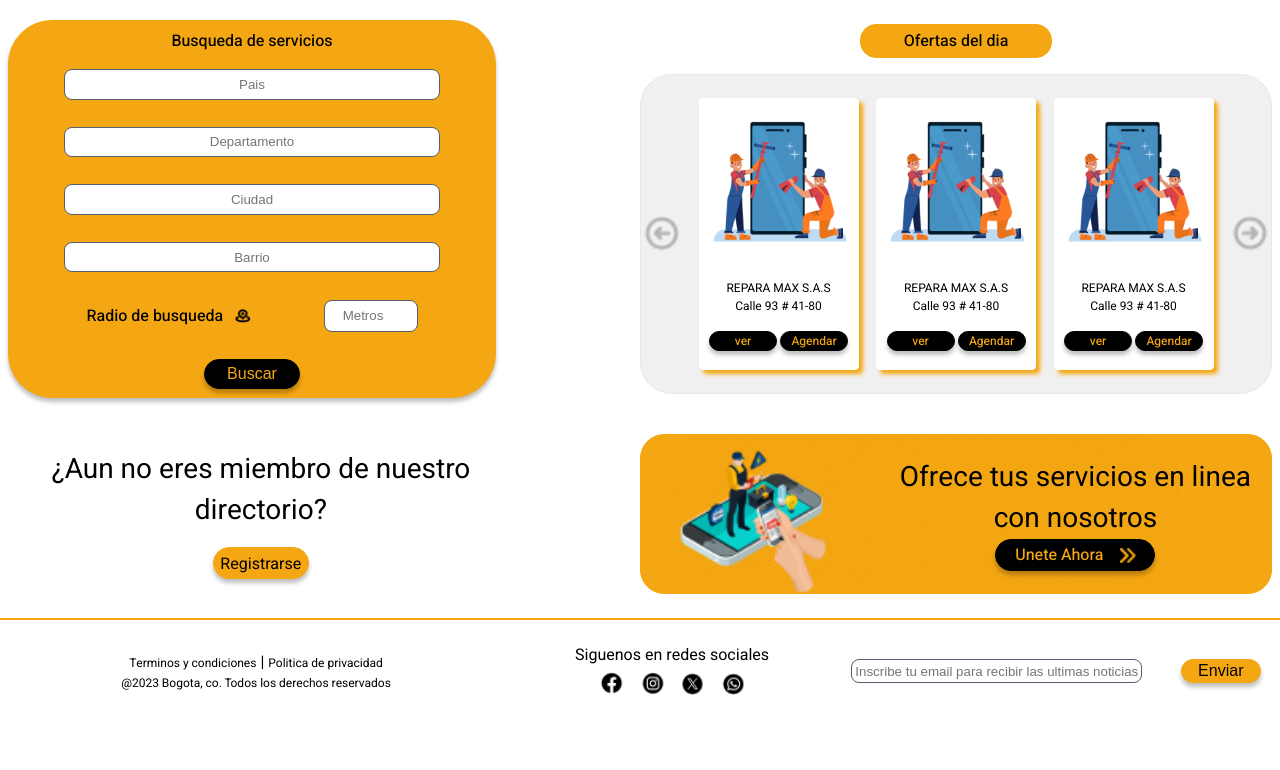
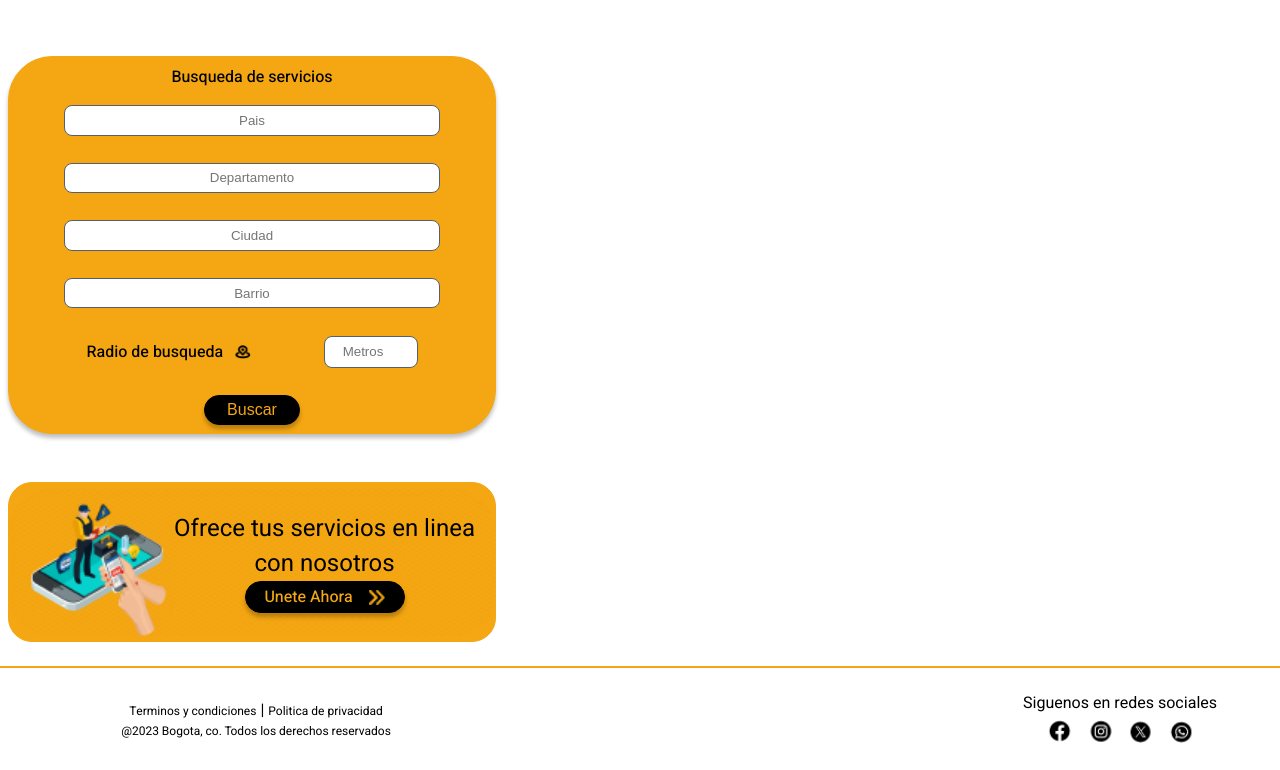
Before and after one commit to JoanMgro/mobil_a_tingo, a PHP site: page /index.html in a window 1280 px wide. Shown: the part 84-854 px from the top of the page. Before the commit the page ends 779 px from the top, so only its background shows below. Run offline with PHP 8.4, Linux system fonts and the light colour scheme.

Commit message:
Producto minimo viable

```diff
--- a/index.html
+++ b/index.html
@@ -41,23 +41,17 @@
 
   <main class="page__main main">
 
-    <section class="main__registrarse registrarse">
-      <p class="text text_registrarse registrarse__text">¿Aun no eres miembro de nuestro directorio?</p>
-      <a href="./html/registrarse.html" class="btn btn_registrarse">Registrarse</a>
-    </section>
-    <section class="main__buscar-servicio buscar-servicio">
-      <p class="text text_buscar buscar-servicio__text">Busqueda de servicios</p>
-      <form id="buscar-servicio" action="" method="" class="buscar-servicio__form-buscar form-buscar">
+    <section class="main__form-container form-container">
+      <p class="form-container__text text text_title_buscar">Busqueda de servicios</p>
+      <form id="buscar-servicio" action="" method="" class="form-container__form form form_type_buscar">
 
-        <input id="pais" class="form-buscar__input input input_buscar" type="text" name="pais" placeholder="Pais" autocomplete="off">
+        <input id="pais" class="form__input input input_type_buscar" type="text" name="pais" placeholder="Pais" autocomplete="off">
+        <input id="departamento" class="form__input input input_type_buscar" type="text" name="departamento" placeholder="Departamento" autocomplete="off">
+        <input id="ciudad" class="form__input input input_type_buscar" type="text" name="ciudad" placeholder="Ciudad" autocomplete="off">
+        <input id="barrio" class="form__input input input_type_buscar" type="text" name="barrio" placeholder="Barrio" autocomplete="off">
 
-
-
-        <input id="departamento" class="form-buscar__input input input_buscar" type="text" name="departamento" placeholder="Departamento" autocomplete="off">
-        <input id="ciudad" class="form-buscar__input input input_buscar" type="text" name="ciudad" placeholder="Ciudad" autocomplete="off">
-        <input id="barrio" class="form-buscar__input input input_buscar" type="text" name="barrio" placeholder="Barrio" autocomplete="off">
-        <div class="form-buscar__radio-cont radio-cont">
-          <label for="radio" class="radio-cont__label text text_radio label-rad">
+        <div class="form__radio-container radio-container">
+          <label for="radio" class="radio-container__label text text_radio label-rad">
             <span class="">
               Radio de busqueda
             </span>
@@ -67,78 +61,25 @@
         </div>
         <input id="my-coords" type="hidden" name="my_coords">
         <input id="controller" type="hidden" name="search-controller" value="searchController">
-        <input id="find-me" class="radio-cont__btn btn btn_buscar" type="submit" value="Buscar">
+        <input id="find-me" class="radio-container__btn btn btn_buscar" type="submit" value="Buscar">
 
       </form>
     </section>
 
     <section class="main__search-results search-results">
-      <!-- contenido creado dianmicamente con resultados de la busqueda -->
+      <!-- contenido creado dinamicamente con resultados de la busqueda -->
 
     </section>
 
-    <section class="main__ofertas ofertas-cont">
-      <p class="ofertas-cont__titulo text text_ofertas_titulo">Ofertas del dia</p>
-      <div class="ofertas-cont__carrusel carrusel">
-        <button class="carrusel__arrow-btn carrusel__arrow-btn_left arrow-btn arrow-btn_left"></button>
-        <!-- <div class="carrusel__display display"> -->
-          <!-- Aca entran las cartas de las promociones -->
-          <div class="carrusel__card card">
-            <img class="card__image" src="./src/images/banners/Banner-01.png" alt="">
-            <div class="card__info-cont info-cont">
-              <p class="info-cont__name text text_card">REPARA MAX S.A.S</p>
-              <p class="info-cont__address text text_card">Calle 93 # 41-80</p>
-              <div class="info-cont__buttons buttons-cont">
-                <a class="buttons-cont__ver btn btn_card">ver</a>
-                <a class="buttons-cont__agendar btn btn_card">Agendar</a>
-              </div>
-            </div>
-
-          </div>
-
-          <div class="carrusel__card card carrusel__card_show_two">
-            <img class="card__image" src="./src/images/banners/Banner-01.png" alt="">
-            <div class="card__info-cont info-cont">
-              <p class="info-cont__name text text_card">REPARA MAX S.A.S</p>
-              <p class="info-cont__address text text_card">Calle 93 # 41-80</p>
-              <div class="info-cont__buttons buttons-cont">
-                <a class="buttons-cont__ver btn btn_card">ver</a>
-                <a class="buttons-cont__agendar btn btn_card">Agendar</a>
-              </div>
-            </div>
-
-          </div>
-
-          <div class="carrusel__card card carrusel__card_show_three">
-            <img class="card__image" src="./src/images/banners/Banner-01.png" alt="">
-            <div class="card__info-cont info-cont">
-              <p class="info-cont__name text text_card">REPARA MAX S.A.S</p>
-              <p class="info-cont__address text text_card">Calle 93 # 41-80</p>
-              <div class="info-cont__buttons buttons-cont">
-                <a class="buttons-cont__ver btn btn_card">ver</a>
-                <a class="buttons-cont__agendar btn btn_card">Agendar</a>
-              </div>
-            </div>
-
-          </div>
-          <!-- Aca llegan las cartas de las promociones -->
-        <!-- </div> -->
-        <button class="carrusel__arrow-btn carrusel__arrow-btn_right arrow-btn arrow-btn_right"></button>
-      </div>
-    </section>
     <section class="main__unete unete">
       <div class="unete__info info-cont info-cont_unete">
         <p class="text text_unete">Ofrece tus servicios en linea<br>con nosotros</p>
         <a href="" class="btn btn_unete">Unete Ahora
-          <span class="btn__ico">
-            <!-- <img class="unete__icon-img" src="./src/images/icons/unete-icon.png" alt=""> -->
-          </span>
+          <span class="btn__ico"></span>
         </a>
+      </div>
+    </section>
 
-
-      </div>
-
-    </section>
   </main>
 
   <footer class="page__footer footer">
@@ -157,11 +98,6 @@
         <a class="grupo-iconos__red link link_red_wsup" href="#"></a>
       </div>
     </div>
-    <div class="footer__newsletter newsletter">
-      <input class="newsletter__email input input_newsletter" type="text" placeholder="Inscribe tu email para recibir las ultimas noticias">
-      <button class="newsletter__send btn btn_send">Enviar</button>
-    </div>
-
   </footer>
 
 
--- a/sass/02-tools/_mixins.scss
+++ b/sass/02-tools/_mixins.scss
@@ -11,6 +11,11 @@
 @mixin pos-col($start, $span: 1){
   grid-column: $start / span $span;
 }
+
+@mixin pos-row($start, $span: 1){
+  grid-row: $start / span $span;
+}
+
 
 @mixin absolute($top: auto, $right:auto, $bottom: auto, $left: auto){
    position: absolute;
--- a/sass/04-bem/_bem.scss
+++ b/sass/04-bem/_bem.scss
@@ -10,8 +10,8 @@
 @import './blocks/registrarse';
 @import './blocks/btn';
 @import './blocks/text';
-@import './blocks/buscar-servicio';
-@import './blocks/form-buscar';
+@import './blocks/form-container';
+@import './blocks/form';
 @import './blocks/input-container';
 @import './blocks/input-list';
 
--- a/sass/04-bem/blocks/_buscar-servicio.scss
+++ /dev/null
@@ -1,34 +0,0 @@
-.buscar-servicio{
-    min-width: 20rem;
-    min-height: 15.5rem;
-    @include disp-flex(column);
-    @include flex-locate($align: center);
-    @include round($color: $bg-search-box, $radio: 2.75rem);
-    @include shadow;
-    background-color: $bg-search-box;
-    row-gap: 1rem;
-    padding: 0.5rem;
-
-}
-
-
-@mixin buscar-servicio-576{
-    .buscar-servicio{
-        width: 40%;
-    }
-
-}
-
-@mixin buscar-servicio-768{
-    .buscar-servicio{
-        width: 50%;
-    }
-
-}
-
-@mixin buscar-servicio-992{
-    .buscar-servicio{
-        max-width: 30.5rem;
-    }
-
-}
--- a/sass/04-bem/blocks/_form-buscar.scss
+++ /dev/null
@@ -1,32 +0,0 @@
-.form-buscar{
-    @include disp-flex(column);
-    min-width: 16rem;
-
-    width: 80%; // Equivale a width: 16rem;
-    @include flex-locate($align: center);
-    row-gap: 0.75rem;
-
-}
-
-.form-buscar__input-container{
-    position: relative;
-}
-
-@mixin form-buscar-375{
-
-}
-
-@mixin form-buscar-425{
-
-}
-
-@mixin form-buscar-992{
-    .form-buscar{
-
-        height: 20rem; // Equivale a width: 16rem;
-        row-gap: 1.7rem;
-
-
-    }
-
-}
--- /dev/null
+++ b/sass/04-bem/blocks/_form-container.scss
@@ -0,0 +1,59 @@
+.form-container{
+    min-width: 20rem;
+    min-height: 15.5rem;
+    @include disp-flex(column);
+    @include flex-locate($align: center);
+    @include round($color: $bg-search-box, $radio: 2.75rem);
+    @include shadow;
+    background-color: $bg-search-box;
+    row-gap: 1rem;
+    padding: 0.5rem;
+
+}
+
+@mixin form-container-425{
+    .form-container{
+        width: 100%;
+        max-width: 27rem;
+        margin-left: auto;
+        margin-right: auto;
+    }
+
+}
+
+
+@mixin form-container-576{
+    .form-container{
+        width: 100%;
+        max-width: 30.5rem;
+        margin-left: auto;
+        margin-right: auto;
+    }
+
+}
+
+@mixin form-container-768{
+    .form-container{
+        width: 100%;
+        max-width: 30.5rem;
+        margin-left: auto;
+        margin-right: auto;
+
+    }
+
+}
+
+@mixin form-container-992{
+    .form-container{
+        max-width: 30.5rem;
+    }
+
+}
+
+@mixin form-container-1200{
+    .form-container{
+        max-width: 30.5rem;
+        margin: 0;
+    }
+
+}
--- /dev/null
+++ b/sass/04-bem/blocks/_form.scss
@@ -0,0 +1,55 @@
+.form{
+    @include disp-flex(column);
+    min-width: 16rem;
+
+    width: 80%; // Equivale a width: 16rem;
+    @include flex-locate($align: center);
+    row-gap: 0.75rem;
+
+}
+
+.form__input-container{
+    position: relative;
+}
+
+@mixin form-375{
+
+}
+
+@mixin form-425{
+
+}
+
+@mixin form-576{
+    .form{
+
+        height: 20rem; // Equivale a width: 16rem;
+        row-gap: 1.7rem;
+
+
+    }
+
+}
+
+@mixin form-768{
+    .form{
+
+        height: 20rem; // Equivale a width: 16rem;
+        row-gap: 1.7rem;
+
+
+    }
+
+
+}
+
+@mixin form-992{
+    .form{
+
+        height: 20rem; // Equivale a width: 16rem;
+        row-gap: 1.7rem;
+
+
+    }
+
+}
--- a/sass/04-bem/blocks/_input.scss
+++ b/sass/04-bem/blocks/_input.scss
@@ -5,7 +5,7 @@
     text-align: center;
 }
 
-.input_buscar{
+.input_type_buscar{
     width: 100%;
     height: 2px;
 
@@ -29,7 +29,7 @@
 
 @mixin input-375{
 
-    .input_buscar{
+    .input_type_buscar{
         height: 2rem;
     }
     .input_radio{
--- a/sass/04-bem/blocks/_main.scss
+++ b/sass/04-bem/blocks/_main.scss
@@ -1,80 +1,93 @@
 .main{
-    @include disp-flex(column);
-    row-gap: 1rem;
+    display: grid;
+    @include grid;
+    row-gap: 3rem;
 
+}
+
+.main__form-container{
+    @include pos-col(1, 12);
 }
 
 .main__search-results{
     visibility:visible;
+    @include pos-col(1, 12);
+}
+
+.main__unete{
+    @include pos-col(1, 12);
 }
 
 
 @mixin main-375{
     .main{
-        padding: 0 0.5rem 0 0.5rem;
+        @include grid($size:$screen-xxs);
+        // padding: 0 0.5rem 0 0.5rem;
+    }
+}
+
+@mixin main-425{
+    .main{
+        @include grid($size:$screen-xs);
+
     }
 }
 
 @mixin main-576{
     .main{
-        flex-wrap: wrap;
-        @include disp-flex(row);
-        @include flex-locate(space-around, center);
+        @include grid($size:$screen-s);
 
     }
-    .main__search-results{
-        order: 0;
+
+
+
+}
+
+
+@mixin main-768{
+    .main{
+        @include grid($size:$screen-m);
+
     }
-    .main__registrarse{
 
-        order: 1;
+}
+
+@mixin main-992{
+    .main{
+        @include grid($size:$screen-l);
+
     }
-    .main__search-results{
-        order: 2;
-    }
-    .main__ofertas{
-        order: 3;
-    }
-    .main__unete{
-        order: 4;
-    }
+
 }
 
 @mixin main-1200{
 
     .main{
-        @include flex-locate(space-between, center);
+        @include grid($size:$screen-xl);
         padding: 0.5rem;
 
     }
-
-
-    .main__search-results{
-        order: 0;
-    }
-    .main__ofertas{
-        order: 1;
-
-
+    .main__form-container{
+        @include pos-col(1, 5);
     }
 
     .main__search-results{
-        order: 2;
-    }
-
-    .main__registrarse{
-
-        order: 3;
+        visibility:visible;
+        @include pos-col(6, 7);
+        @include pos-row(1, 2);
     }
 
     .main__unete{
-        order: 4;
+        @include pos-col(1, 5);
     }
+
+
 }
 
 @mixin main-1300{
 
     .main{
+        @include grid($size:$screen-xxl);
        row-gap: 2rem;
 
     }
@@ -83,6 +96,7 @@
 @mixin main-1440{
 
     .main{
+        @include grid($size:$screen-xxxl);
        row-gap: 5rem;
 
     }
--- a/sass/04-bem/blocks/_media-queries.scss
+++ b/sass/04-bem/blocks/_media-queries.scss
@@ -4,7 +4,7 @@
     @include nav-375;
     @include main-375;
     @include btn-375;
-    @include form-buscar-375;
+    @include form-375;
     @include input-375;
     @include carrusel-375;
 
@@ -14,7 +14,10 @@
     @include page-425;
     @include header-425;
     @include nav-425;
-    @include form-buscar-425;
+    @include main-425;
+    @include form-container-425;
+    @include form-425;
+    @include unete-425;
 
 
 }
@@ -27,7 +30,8 @@
     @include log-in-576;
 
     @include main-576;
-    @include buscar-servicio-576;
+    @include form-container-576;
+    @include form-576;
     @include registrarse-576;
     @include text-576;
     @include ofertas-cont-576;
@@ -44,7 +48,10 @@
 @mixin blocks-768{
     @include page-768;
     @include header-768;
-    @include buscar-servicio-768;
+    @include main-768;
+    @include form-container-768;
+    @include form-768;
+    @include unete-768;
     @include ofertas-cont-768;
     @include carrusel-768;
     @include card-768;
@@ -71,8 +78,9 @@
     @include menu-list-992;
     @include log-in-992;
     @include link-992;
-    @include buscar-servicio-992;
-    @include form-buscar-992;
+    @include main-992;
+    @include form-container-992;
+    @include form-992;
     @include text-992;
     @include unete-992;
 
@@ -82,6 +90,7 @@
     @include page-1200;
     @include header-1200;
     @include main-1200;
+    @include form-container-1200;
     @include ofertas-cont-1200;
     @include registrarse-1200;
 
--- a/sass/04-bem/blocks/_page.scss
+++ b/sass/04-bem/blocks/_page.scss
@@ -1,7 +1,7 @@
 .page {
     display:grid;
     @include grid;
-    row-gap: 0.5rem;
+    row-gap: 2rem;
     padding-top: 0.5rem;
     padding-bottom: 12rem;
     width: $screen-small;
@@ -45,11 +45,12 @@
   @mixin page-576{
      .page {
         @include grid($size:$screen-s);
+        row-gap: 3rem;
         padding-bottom: 7.5rem;
 
-        &__main{
-            @include disp-flex;
-        }
+        // &__main{
+
+        // }
 
     }
 
--- a/sass/04-bem/blocks/_radio-cont.scss
+++ b/sass/04-bem/blocks/_radio-cont.scss
@@ -1,4 +1,4 @@
-.radio-cont{
+.radio-container{
     min-width: 16rem;
     width: 100%;
     @include disp-flex;
--- a/sass/04-bem/blocks/_text.scss
+++ b/sass/04-bem/blocks/_text.scss
@@ -12,7 +12,7 @@
     font-weight: 500;
 
 }
-.text_buscar{
+.text_title_buscar{
     font-weight: 500;
 
 }
@@ -73,7 +73,7 @@
     }
 
     .text_unete{
-        font-size: $mobatingo-font-7;
+        font-size: $mobatingo-font-6;
     }
 
     .text_redes{
--- a/sass/04-bem/blocks/_unete.scss
+++ b/sass/04-bem/blocks/_unete.scss
@@ -8,27 +8,52 @@
     @include flex-locate(flex-end, center);
 }
 
+@mixin unete-425{
+    .unete{
+        padding-right: 3rem;
+        width: 100%;
+        max-width: 27rem;
+        margin-left: auto;
+        margin-right: auto;
+    }
+}
+
 
 @mixin unete-576{
     .unete{
         padding-right: 3rem;
         width: 100%;
+        max-width: 30rem;
+        margin-left: auto;
+        margin-right: auto;
     }
 }
+
+@mixin unete-768{
+    .unete{
+        padding-right: 3rem;
+        width: 100%;
+        max-width: 30.5rem;
+        margin-left: auto;
+        margin-right: auto;
+    }
+}
+
 
 
 @mixin unete-992{
     .unete{
         background-position: 15%;
         height: 10rem;
-        padding-right: 11rem;
+        padding-right: 1rem;
     }
 
 }
 @mixin unete-1200{
     .unete{
-     width: 50%;
+     width: 100%;
      padding-right: 1rem;
+     margin: 0;
     }
 
 }
--- a/src/css/style.css
+++ b/src/css/style.css
@@ -37,7 +37,7 @@ html {
   grid-template-columns: repeat(12, minmax(26.6666666667px, 1fr));
   grid-template-rows: max-content;
   grid-auto-rows: max-content;
-  row-gap: 0.5rem;
+  row-gap: 2rem;
   padding-top: 0.5rem;
   padding-bottom: 12rem;
   width: 100%;
@@ -218,13 +218,24 @@ html {
 }
 
 .main {
-  display: flex;
-  flex-direction: column;
-  row-gap: 1rem;
+  display: grid;
+  grid-template-columns: repeat(12, minmax(26.6666666667px, 1fr));
+  grid-template-rows: max-content;
+  grid-auto-rows: max-content;
+  row-gap: 3rem;
+}
+
+.main__form-container {
+  grid-column: 1/span 12;
 }
 
 .main__search-results {
   visibility: visible;
+  grid-column: 1/span 12;
+}
+
+.main__unete {
+  grid-column: 1/span 12;
 }
 
 .registrarse {
@@ -326,7 +337,7 @@ html {
   font-weight: 500;
 }
 
-.text_buscar {
+.text_title_buscar {
   font-weight: 500;
 }
 
@@ -354,7 +365,7 @@ html {
   font-size: 0.75rem;
 }
 
-.buscar-servicio {
+.form-container {
   min-width: 20rem;
   min-height: 15.5rem;
   display: flex;
@@ -369,7 +380,7 @@ html {
   padding: 0.5rem;
 }
 
-.form-buscar {
+.form {
   display: flex;
   flex-direction: column;
   min-width: 16rem;
@@ -379,7 +390,7 @@ html {
   row-gap: 0.75rem;
 }
 
-.form-buscar__input-container {
+.form__input-container {
   position: relative;
 }
 
@@ -419,7 +430,7 @@ html {
   text-align: center;
 }
 
-.input_buscar {
+.input_type_buscar {
   width: 100%;
   height: 2px;
 }
@@ -438,7 +449,7 @@ html {
   width: 65%;
 }
 
-.radio-cont {
+.radio-container {
   min-width: 16rem;
   width: 100%;
   display: flex;
@@ -650,9 +661,11 @@ html {
     width: 10rem;
   }
   .main {
-    padding: 0 0.5rem 0 0.5rem;
+    grid-template-columns: repeat(12, minmax(31.25px, 1fr));
+    grid-template-rows: max-content;
+    grid-auto-rows: max-content;
   }
-  .input_buscar {
+  .input_type_buscar {
     height: 2rem;
   }
   .input_radio {
@@ -676,17 +689,32 @@ html {
   .nav_state_opened {
     width: 12rem;
   }
+  .main {
+    grid-template-columns: repeat(12, minmax(35.4166666667px, 1fr));
+    grid-template-rows: max-content;
+    grid-auto-rows: max-content;
+  }
+  .form-container {
+    width: 100%;
+    max-width: 27rem;
+    margin-left: auto;
+    margin-right: auto;
+  }
+  .unete {
+    padding-right: 3rem;
+    width: 100%;
+    max-width: 27rem;
+    margin-left: auto;
+    margin-right: auto;
+  }
 }
 @media (min-width: 576px) {
   .page {
     grid-template-columns: repeat(12, minmax(48px, 1fr));
     grid-template-rows: max-content;
     grid-auto-rows: max-content;
+    row-gap: 3rem;
     padding-bottom: 7.5rem;
-  }
-  .page__main {
-    display: flex;
-    flex-direction: row;
   }
   .header {
     grid-template-columns: repeat(12, minmax(48px, 1fr));
@@ -734,29 +762,19 @@ html {
     min-height: 1.25rem;
   }
   .main {
-    flex-wrap: wrap;
-    display: flex;
-    flex-direction: row;
-    justify-content: space-around;
-    align-items: center;
+    grid-template-columns: repeat(12, minmax(48px, 1fr));
+    grid-template-rows: max-content;
+    grid-auto-rows: max-content;
   }
-  .main__search-results {
-    order: 0;
+  .form-container {
+    width: 100%;
+    max-width: 30.5rem;
+    margin-left: auto;
+    margin-right: auto;
   }
-  .main__registrarse {
-    order: 1;
-  }
-  .main__search-results {
-    order: 2;
-  }
-  .main__ofertas {
-    order: 3;
-  }
-  .main__unete {
-    order: 4;
-  }
-  .buscar-servicio {
-    width: 40%;
+  .form {
+    height: 20rem;
+    row-gap: 1.7rem;
   }
   .registrarse {
     display: flex;
@@ -779,6 +797,9 @@ html {
   .unete {
     padding-right: 3rem;
     width: 100%;
+    max-width: 30rem;
+    margin-left: auto;
+    margin-right: auto;
   }
   .footer {
     display: flex;
@@ -820,8 +841,27 @@ html {
     grid-template-rows: max-content;
     grid-auto-rows: max-content;
   }
-  .buscar-servicio {
-    width: 50%;
+  .main {
+    grid-template-columns: repeat(12, minmax(64px, 1fr));
+    grid-template-rows: max-content;
+    grid-auto-rows: max-content;
+  }
+  .form-container {
+    width: 100%;
+    max-width: 30.5rem;
+    margin-left: auto;
+    margin-right: auto;
+  }
+  .form {
+    height: 20rem;
+    row-gap: 1.7rem;
+  }
+  .unete {
+    padding-right: 3rem;
+    width: 100%;
+    max-width: 30.5rem;
+    margin-left: auto;
+    margin-right: auto;
   }
   .ofertas-cont {
     height: -moz-fit-content;
@@ -905,10 +945,15 @@ html {
   .link_text_nav {
     font-size: 1.25rem;
   }
-  .buscar-servicio {
+  .main {
+    grid-template-columns: repeat(12, minmax(82.6666666667px, 1fr));
+    grid-template-rows: max-content;
+    grid-auto-rows: max-content;
+  }
+  .form-container {
     max-width: 30.5rem;
   }
-  .form-buscar {
+  .form {
     height: 20rem;
     row-gap: 1.7rem;
   }
@@ -919,7 +964,7 @@ html {
     width: 12rem;
   }
   .text_unete {
-    font-size: 1.75rem;
+    font-size: 1.5rem;
   }
   .text_redes {
     font-size: 1rem;
@@ -927,7 +972,7 @@ html {
   .unete {
     background-position: 15%;
     height: 10rem;
-    padding-right: 11rem;
+    padding-right: 1rem;
   }
 }
 @media (min-width: 1200px) {
@@ -942,24 +987,25 @@ html {
     grid-auto-rows: max-content;
   }
   .main {
-    justify-content: space-between;
-    align-items: center;
+    grid-template-columns: repeat(12, minmax(100px, 1fr));
+    grid-template-rows: max-content;
+    grid-auto-rows: max-content;
     padding: 0.5rem;
   }
-  .main__search-results {
-    order: 0;
-  }
-  .main__ofertas {
-    order: 1;
+  .main__form-container {
+    grid-column: 1/span 5;
   }
   .main__search-results {
-    order: 2;
-  }
-  .main__registrarse {
-    order: 3;
+    visibility: visible;
+    grid-column: 6/span 7;
+    grid-row: 1/span 2;
   }
   .main__unete {
-    order: 4;
+    grid-column: 1/span 5;
+  }
+  .form-container {
+    max-width: 30.5rem;
+    margin: 0;
   }
   .ofertas-cont {
     width: 50%;
@@ -968,8 +1014,9 @@ html {
     width: 40%;
   }
   .unete {
-    width: 50%;
+    width: 100%;
     padding-right: 1rem;
+    margin: 0;
   }
 }
 @media (min-width: 1300px) {
@@ -984,6 +1031,9 @@ html {
     grid-auto-rows: max-content;
   }
   .main {
+    grid-template-columns: repeat(12, minmax(108.3333333333px, 1fr));
+    grid-template-rows: max-content;
+    grid-auto-rows: max-content;
     row-gap: 2rem;
   }
 }
@@ -1002,6 +1052,9 @@ html {
     grid-auto-rows: max-content;
   }
   .main {
+    grid-template-columns: repeat(12, minmax(120px, 1fr));
+    grid-template-rows: max-content;
+    grid-auto-rows: max-content;
     row-gap: 5rem;
   }
 }
```
